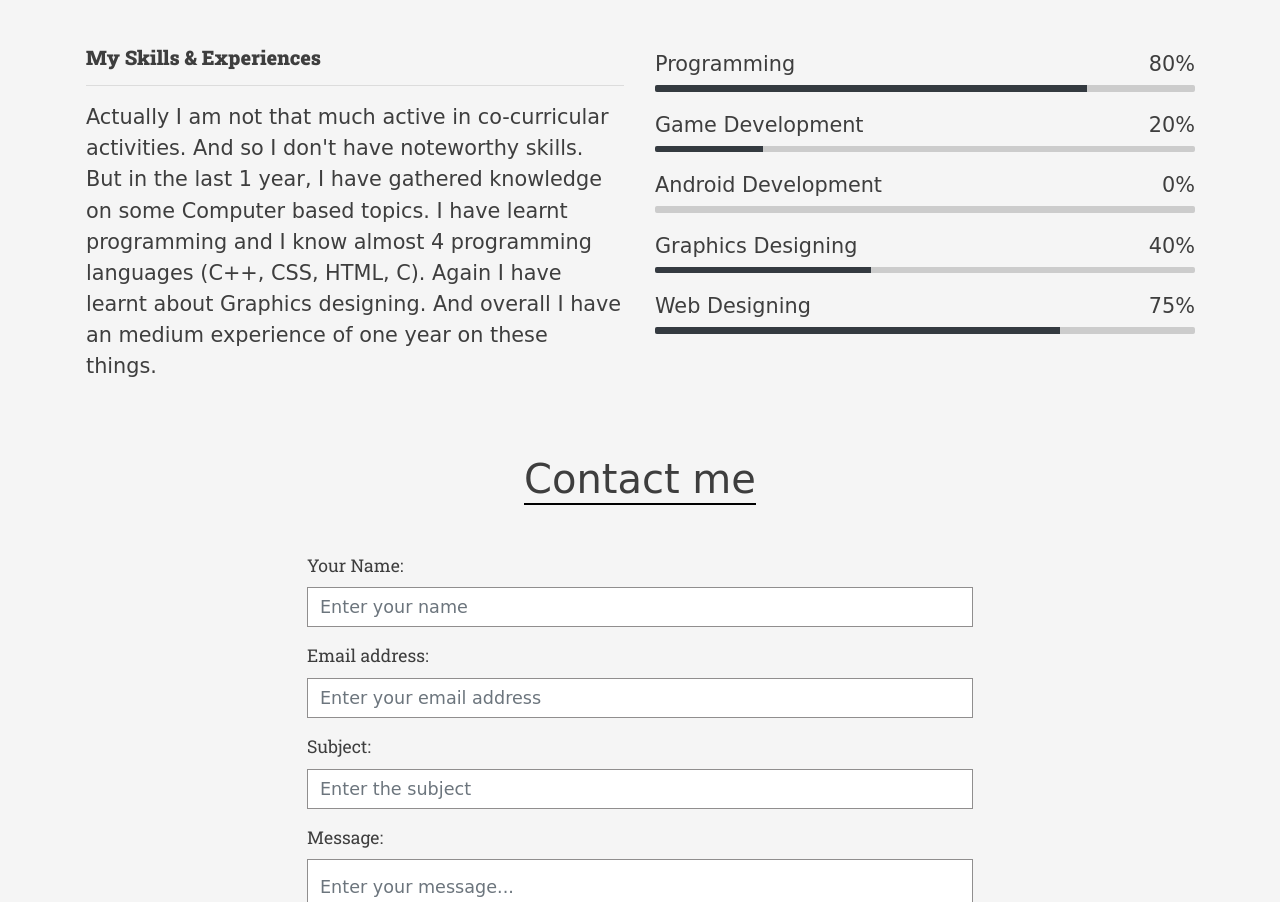
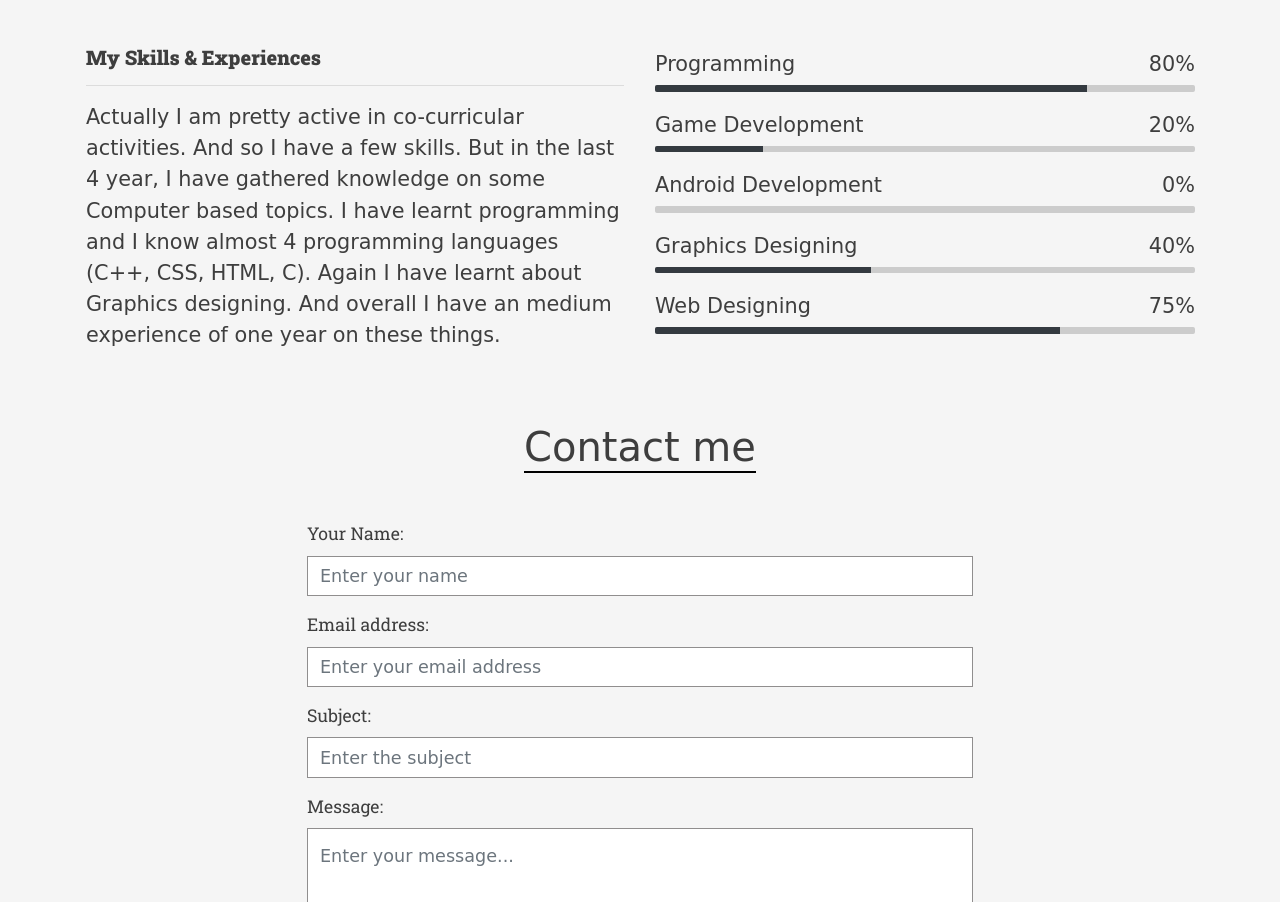
Before and after one commit to smwrhasan/portfolio, a plain HTML site: page index.html in a window 1280 px wide. Shown: the part 2501-3403 px from the top of the page. Drawn offline with nearby package versions, Linux system fonts and the light colour scheme; a web font is replaced by a local one.

Commit message:
Update index.html

```diff
--- a/index.html
+++ b/index.html
@@ -193,7 +193,7 @@
                         <h5 id="sk-title" class="m-heading font-weight-bold">My Skills & Experiences</h5>
                         <hr />
                         <p class="mb-4">
-                            Actually I am not that much active in co-curricular activities. And so I don't have noteworthy skills. But in the last 1 year, I have gathered knowledge on some Computer based topics. I have learnt programming
+                            Actually I am pretty active in co-curricular activities. And so I have a few skills. But in the last 4 year, I have gathered knowledge on some Computer based topics. I have learnt programming
                             and I know almost 4 programming languages (C++, CSS, HTML, C). Again I have learnt about Graphics designing. And overall I have an medium experience of one year on these things.
                         </p>
                     </div>
```
